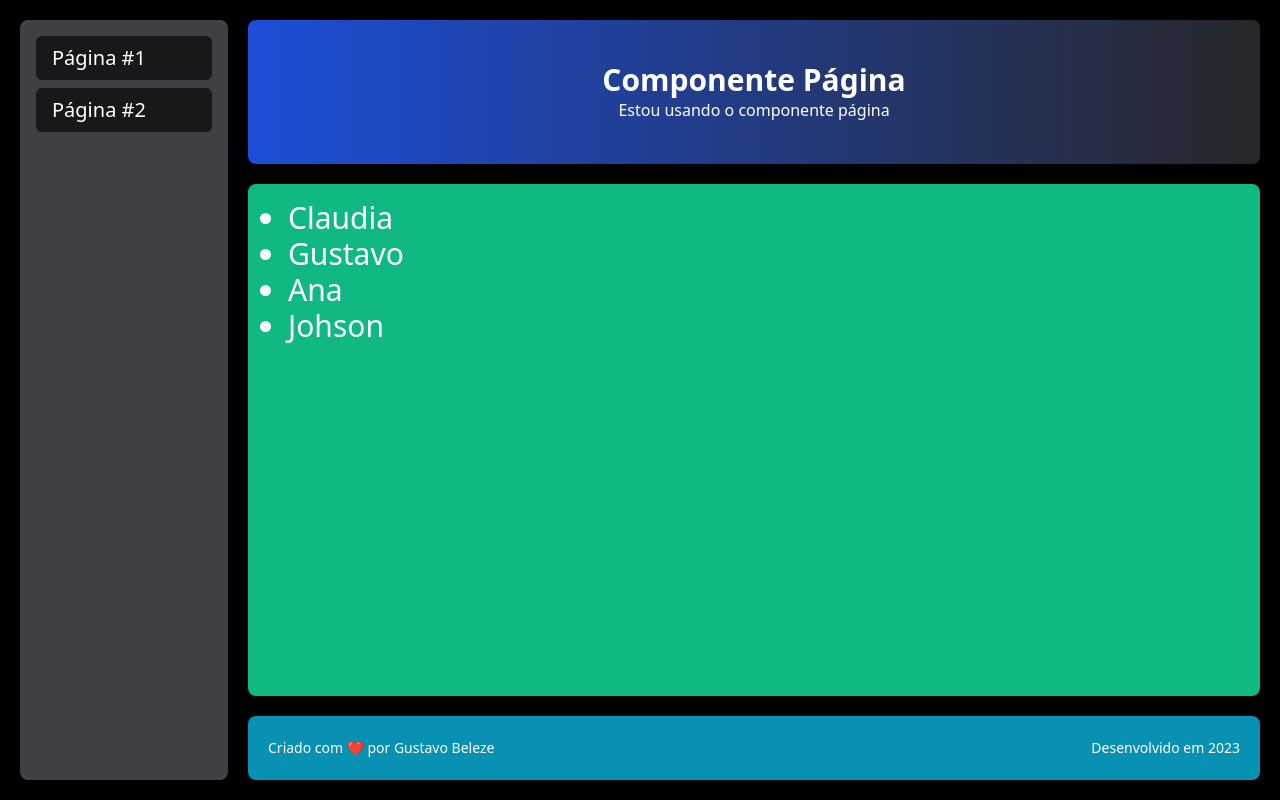
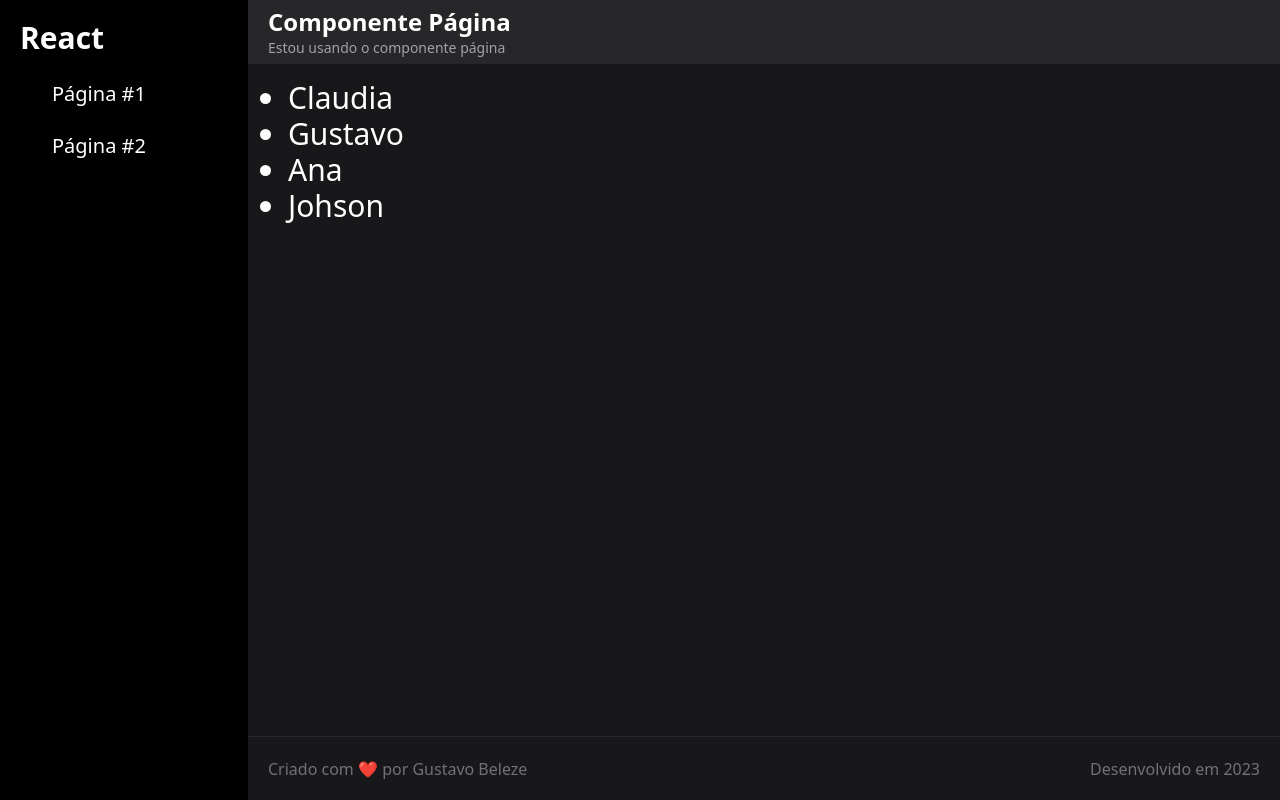
Before and after one commit to Beleze22/react-fundamentos, a Next.js app: page /teste in a window 1280 px wide. Built offline with nearby package versions, Linux system fonts and the light colour scheme.

Commit message:
Aula - 29

```diff
--- /dev/null
+++ b/src/components/AreaLateral.tsx
@@ -0,0 +1,11 @@
+import Logo from "./Logo";
+import Menu from "./Menu";
+
+export default function AreaLateral() {
+  return (
+    <div className="p-5">
+      <Logo />
+      <Menu />
+    </div>
+  );
+}
--- /dev/null
+++ b/src/components/Logo.tsx
@@ -0,0 +1,3 @@
+export default function Logo() {
+  return <div className="text-3xl font-black">React</div>;
+}
--- a/src/components/Menu.tsx
+++ b/src/components/Menu.tsx
@@ -5,7 +5,7 @@ export default function Menu() {
     <div
       className="
     flex flex-col justify-start items-center w-52
-    bg-zinc-700 rounded-lg text-3xl p-4 gap-2
+    bg-black text-3xl p-4 gap-2
     "
     >
       <MenuItem texto="Página #1" url="/fundamentos/pagina" />
--- a/src/components/MenuItem.tsx
+++ b/src/components/MenuItem.tsx
@@ -6,7 +6,7 @@ export default function MenuItem(props: any) {
       href={props.url}
       className="
       px-4 py-2
-    bg-zinc-900 text-xl w-full rounded-md
+  text-xl w-full rounded-md
   "
     >
       {props.texto}
--- a/src/components/cabecalho.tsx
+++ b/src/components/cabecalho.tsx
@@ -1,19 +1,18 @@
 interface CabecalhoProps {
-  titulo: string
-  subtitulo: string
-  className?: string
+  titulo: string;
+  subtitulo: string;
+  className?: string;
 }
 
 export default function Cabecalho(props: CabecalhoProps) {
   return (
     <div
-      className={`flex flex-col justify-center items-center
-  ${props.className ?? ''}
-  bg-purple-500
-  rounded-lg`}
+      className={`flex flex-col justify-center px-5 borber-b border-zinc-700
+  ${props.className ?? ""}
+  `}
     >
-      <h1 className="text-3xl font-black">{props.titulo}</h1>
-      <h2>{props.subtitulo}</h2>
+      <h1 className="text-2xl font-black">{props.titulo}</h1>
+      <h2 className="text-sm text-zinc-400">{props.subtitulo}</h2>
     </div>
   );
 }
--- a/src/components/conteudo.tsx
+++ b/src/components/conteudo.tsx
@@ -3,8 +3,8 @@ export default function Conteudo(props: any) {
     <div
       className="
   flex px-10 py-4 flex-1 items-start
-  text-3xl rounded-lg
-  bg-emerald-500
+  text-3xl
+  bg-zinc-900
   "
     >
       {props.children}
--- a/src/components/pagina.tsx
+++ b/src/components/pagina.tsx
@@ -1,14 +1,15 @@
+import AreaLateral from "./AreaLateral";
 import Menu from "./Menu";
 import Cabecalho from "./cabecalho";
 import Conteudo from "./conteudo";
 import Rodape from "./rodape";
 
 interface PagComponenteProps {
-  titulo: string
-  subtitulo: string
-  children: any
-  autor: string
-  criadoEm: string
+  titulo: string;
+  subtitulo: string;
+  children: any;
+  autor: string;
+  criadoEm: string;
 }
 
 export default function PagComponente(props: PagComponenteProps) {
@@ -16,18 +17,16 @@ export default function PagComponente(props: PagComponenteProps) {
     <div
       className="
     flex  h-screen
-    p-5 gap-5
     bg-black text-white"
     >
-      <Menu />
-      <div className="flex flex-col flex-1 gap-5">
+      <AreaLateral />
+      <div className="flex flex-col flex-1">
         <Cabecalho
           titulo={props.titulo}
           subtitulo={props.subtitulo}
-          className="h-36 bg-gradient-to-r from-blue-700 to-zinc-800" />
-        <Conteudo>
-          {props.children}
-        </Conteudo>
+          className="h-16 bg-zinc-800"
+        />
+        <Conteudo>{props.children}</Conteudo>
         <Rodape autor={props.autor} criadoEm={props.criadoEm} />
       </div>
     </div>
--- a/src/components/rodape.tsx
+++ b/src/components/rodape.tsx
@@ -1,6 +1,6 @@
 interface RodapeProps {
-  autor: string
-  criadoEm: string
+  autor: string;
+  criadoEm: string;
 }
 
 export default function Rodape(props: RodapeProps) {
@@ -8,8 +8,8 @@ export default function Rodape(props: RodapeProps) {
     <div
       className="
   flex justify-between items-center
-  h-16 px-5 rounded-lg text-sm
-  bg-cyan-600
+  h-16 px-5 text-base text-zinc-500
+  border-t border-zinc-800 bg-zinc-900
   "
     >
       <h3>{props.autor}</h3>
```
